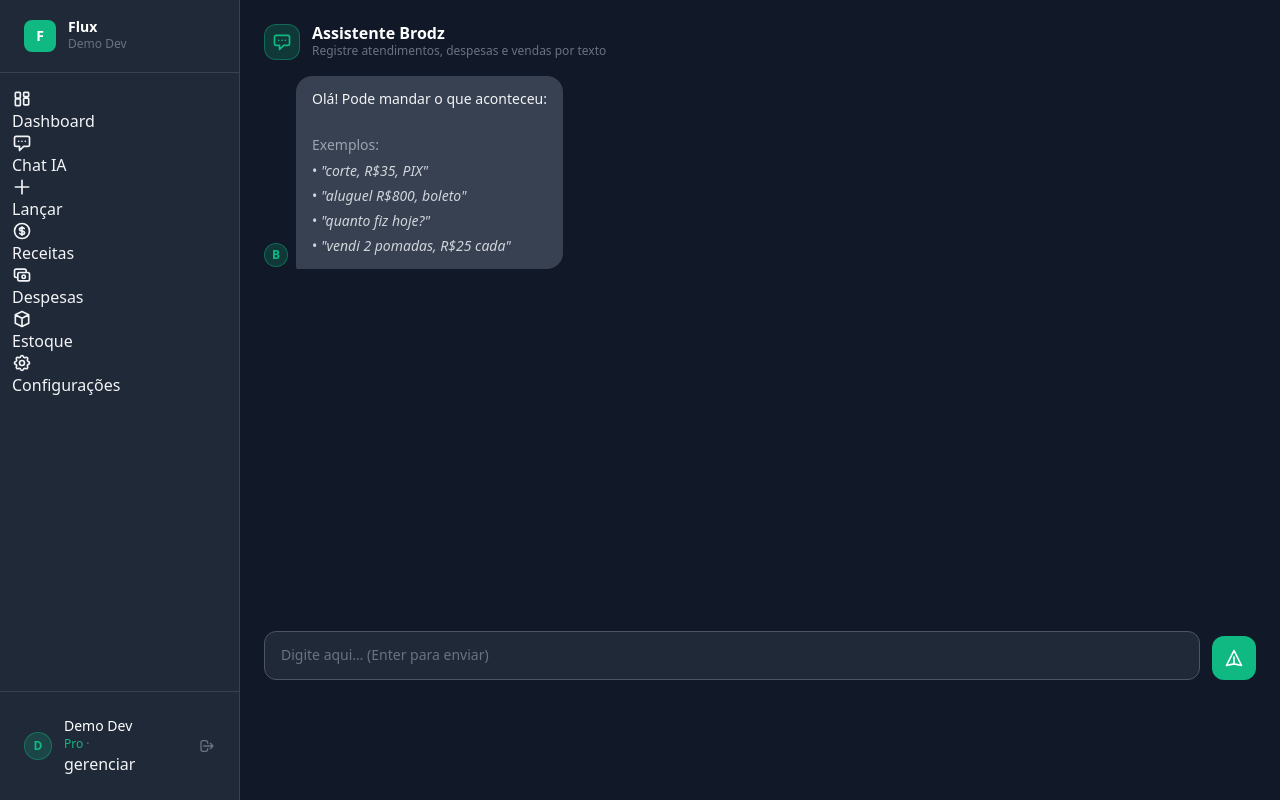
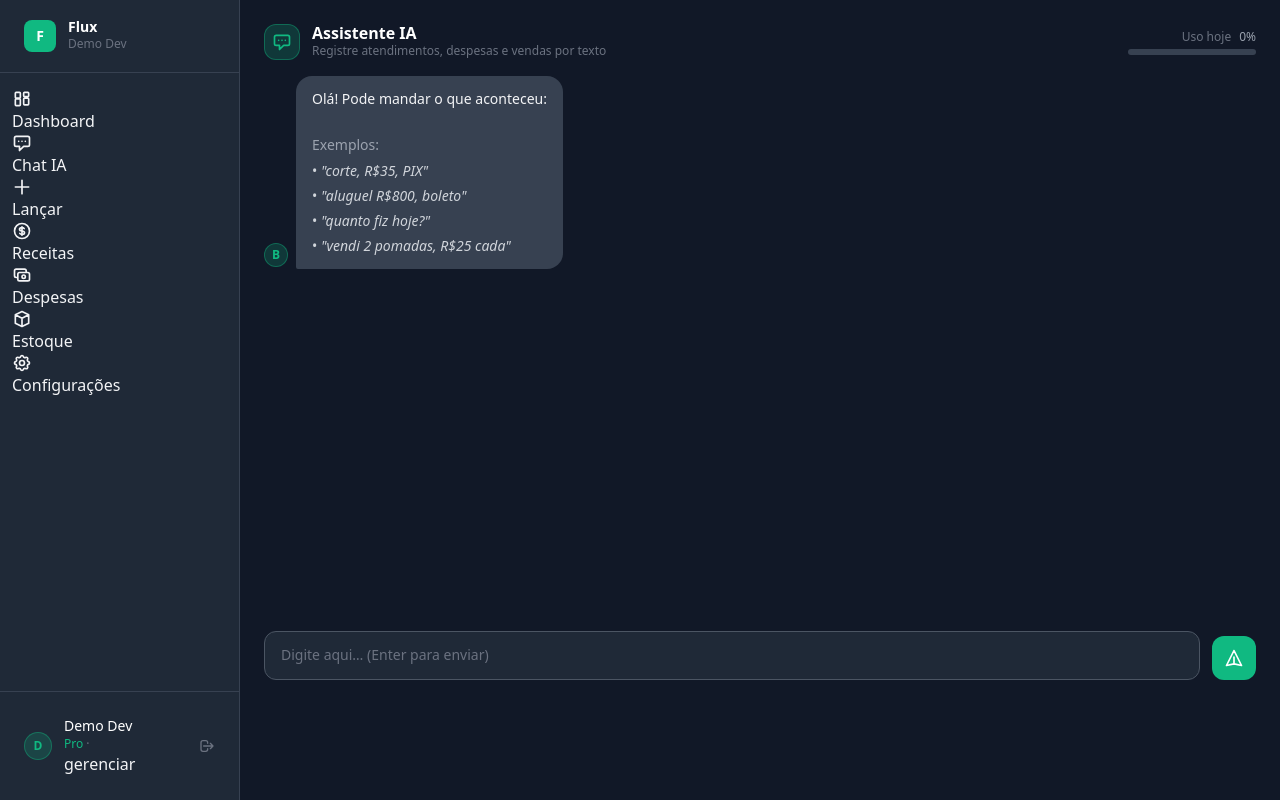
Before and after one commit to coniose/web_flux_barber, a Flask app: page /chat in a window 1280 px wide. Run offline with Flask 3, Linux system fonts and the light colour scheme; a user stored in the database is signed in; data comes from the database, SQL or seed files in the repository; data that the repository does not hold is empty; some libraries are stand-ins or nearby versions.

Commit message:
feat: barra de consumo diário de tokens no chat
- Rota /chat passa consumo inicial do servidor (sem requisição extra no load)
- /api/chat retorna consumo: {tokens_hoje, limite, percentual} em cada resposta
- Barra visual no cabeçalho: verde → amarelo (70%) → vermelho (90%)
- Atualiza em tempo real após cada mensagem com o dado já presente na resposta
- Zero requisições extras: frontend usa apenas o JSON que já recebe

Co-Authored-By: Claude Sonnet 4.6 <noreply@anthropic.com>

```diff
--- a/web/routes/chat.py
+++ b/web/routes/chat.py
@@ -544,7 +544,6 @@ def _run_agentic_loop(messages: list[dict], user_id: int) -> str:
 @chat_bp.route("/chat")
 @login_required
 def index():
-    # Verifica assinatura no Stripe se a última checagem foi há mais de 12h
     if current_user.is_pro:
         from web.routes.billing import verificar_plano_stripe
         if verificar_plano_stripe(current_user):
@@ -554,7 +553,16 @@ def index():
     if not current_user.is_pro:
         flash("O assistente de IA é exclusivo do plano Pro.", "info")
         return redirect(url_for("lancamento.index"))
-    return render_template("chat.html")
+
+    auth_conn = get_connection()
+    tokens_hoje = consumo_repo.get_tokens_hoje(auth_conn, current_user.id)
+    auth_conn.close()
+
+    return render_template(
+        "chat.html",
+        consumo_tokens_hoje=tokens_hoje,
+        consumo_limite=consumo_repo.LIMITE_TOKENS_DIA_PRO,
+    )
 
 
 @chat_bp.route("/api/chat", methods=["POST"])
@@ -581,4 +589,15 @@ def api_chat():
     except Exception as e:
         return jsonify({"error": f"Erro interno: {e}"}), 500
 
-    return jsonify({"response": response_text})
+    auth_conn = get_connection()
+    tokens_hoje = consumo_repo.get_tokens_hoje(auth_conn, current_user.id)
+    auth_conn.close()
+
+    return jsonify({
+        "response": response_text,
+        "consumo": {
+            "tokens_hoje": tokens_hoje,
+            "limite": consumo_repo.LIMITE_TOKENS_DIA_PRO,
+            "percentual": round(tokens_hoje / consumo_repo.LIMITE_TOKENS_DIA_PRO * 100, 1),
+        },
+    })
--- a/web/templates/chat.html
+++ b/web/templates/chat.html
@@ -6,16 +6,31 @@
 <div class="flex flex-col h-full" style="height: calc(100vh - 9rem);">
 
   <!-- Cabeçalho -->
-  <div class="mb-4 flex items-center gap-3">
-    <div class="w-9 h-9 rounded-xl bg-brand/20 border border-brand/40 flex items-center justify-center">
+  <div class="mb-4 flex items-center justify-between gap-3">
+    <div class="flex items-center gap-3">
+      <div class="w-9 h-9 rounded-xl bg-brand/20 border border-brand/40 flex items-center justify-center shrink-0">
         <svg class="w-5 h-5 text-brand" fill="none" stroke="currentColor" viewBox="0 0 24 24">
           <path stroke-linecap="round" stroke-linejoin="round" stroke-width="2"
             d="M8 10h.01M12 10h.01M16 10h.01M9 16H5a2 2 0 01-2-2V6a2 2 0 012-2h14a2 2 0 012 2v8a2 2 0 01-2 2h-5l-5 5v-5z"/>
         </svg>
       </div>
       <div>
-      <h1 class="text-white font-semibold text-base leading-none">Assistente Brodz</h1>
+        <h1 class="text-white font-semibold text-base leading-none">Assistente IA</h1>
         <p class="text-gray-500 text-xs mt-0.5">Registre atendimentos, despesas e vendas por texto</p>
+      </div>
+    </div>
+
+    <!-- Barra de consumo diário -->
+    <div class="hidden sm:flex flex-col items-end gap-1 shrink-0">
+      <div class="flex items-center gap-2">
+        <span class="text-xs text-gray-500">Uso hoje</span>
+        <span id="consumo-pct" class="text-xs font-medium text-gray-400">0%</span>
+      </div>
+      <div class="w-32 h-1.5 bg-gray-700 rounded-full overflow-hidden">
+        <div id="consumo-bar"
+             class="h-full rounded-full transition-all duration-500"
+             style="width: 0%; background-color: #10b981;"></div>
+      </div>
     </div>
   </div>
 
@@ -77,6 +92,36 @@
   const inputEl    = document.getElementById('input');
   const sendBtn    = document.getElementById('send-btn');
   const STORAGE_KEY = 'flux_chat_history';
+
+  // Consumo de tokens — inicializado com valor do servidor (sem requisição extra)
+  const CONSUMO_LIMITE = {{ consumo_limite }};
+  let consumoTokensHoje = {{ consumo_tokens_hoje }};
+
+  function atualizarBarraConsumo(tokensHoje) {
+    consumoTokensHoje = tokensHoje;
+    const pct = Math.min(tokensHoje / CONSUMO_LIMITE * 100, 100);
+    const bar = document.getElementById('consumo-bar');
+    const label = document.getElementById('consumo-pct');
+    if (!bar || !label) return;
+
+    bar.style.width = pct.toFixed(1) + '%';
+    label.textContent = pct.toFixed(0) + '%';
+
+    // Cor progressiva: verde → amarelo → vermelho
+    if (pct >= 90) {
+      bar.style.backgroundColor = '#ef4444'; // vermelho
+      label.className = 'text-xs font-medium text-red-400';
+    } else if (pct >= 70) {
+      bar.style.backgroundColor = '#f59e0b'; // amarelo
+      label.className = 'text-xs font-medium text-yellow-400';
+    } else {
+      bar.style.backgroundColor = '#10b981'; // verde
+      label.className = 'text-xs font-medium text-gray-400';
+    }
+  }
+
+  // Inicializa barra com valor carregado do servidor
+  atualizarBarraConsumo(consumoTokensHoje);
 
   // Histórico de mensagens para a API
   let history = [];
@@ -205,6 +250,11 @@
         const reply = data.response;
         appendMessage('assistant', reply);
 
+        // Atualiza barra de consumo com dado da resposta (sem requisição extra)
+        if (data.consumo) {
+          atualizarBarraConsumo(data.consumo.tokens_hoje);
+        }
+
         // Atualiza histórico e persiste na sessão
         history.push({ role: 'user', content: text });
         history.push({ role: 'assistant', content: reply });
```
Lines whose indentation alone changed are shown as unchanged.
